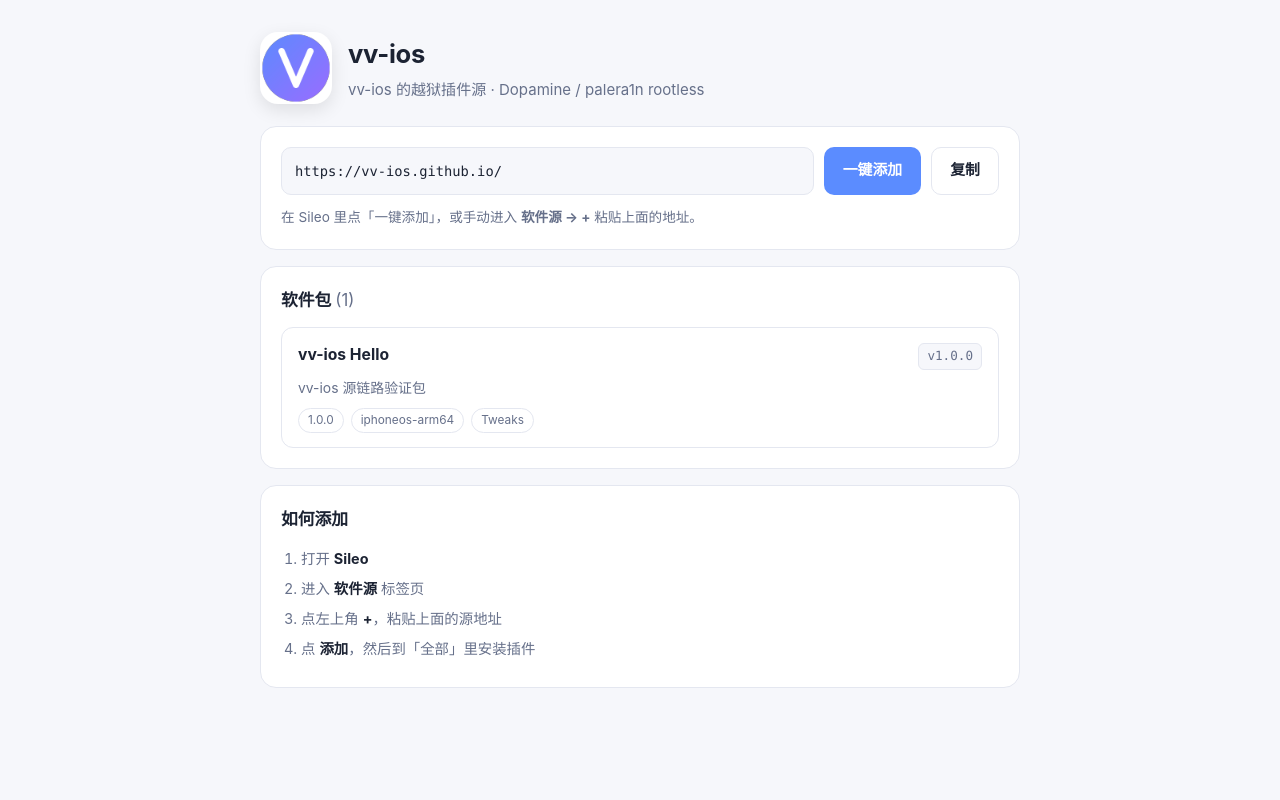
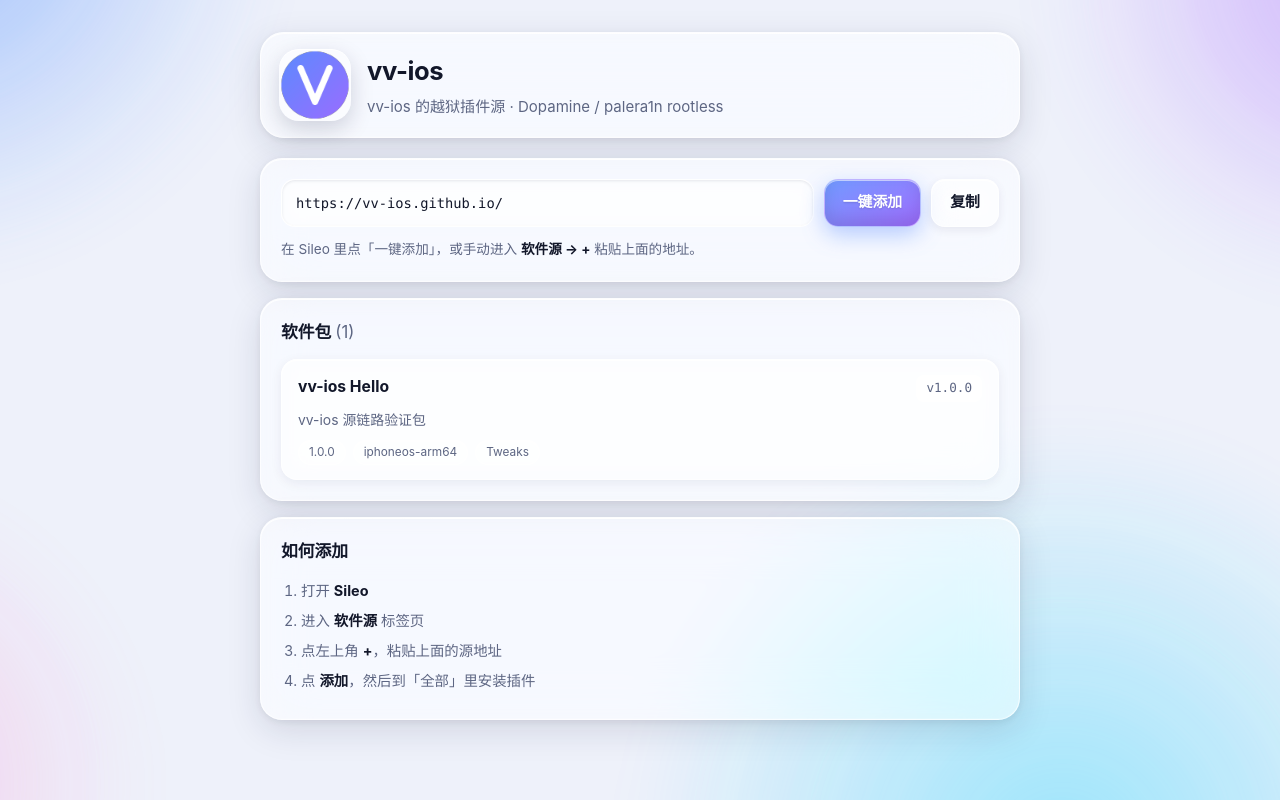
Before and after one commit to vv-ios/vv-ios.github.io, a plain HTML site: page index.html in a window 1280 px wide. Drawn offline with Linux system fonts and the light colour scheme.

Commit message:
style: 落地页改为液态玻璃风格

```diff
--- a/index.html
+++ b/index.html
@@ -8,83 +8,250 @@
 <style>
   :root{
     --accent:#5b8cff;
-    --bg:#f6f7fb;
-    --card:#ffffff;
-    --text:#1c2333;
-    --muted:#66708a;
-    --border:#e4e7f0;
+    --accent2:#9d6cff;
+    --text:#12172a;
+    --muted:#5d6683;
+    /* 液态玻璃：半透明表面 + 高光边 */
+    --glass:rgba(255,255,255,.55);
+    --glass-strong:rgba(255,255,255,.72);
+    --glass-brd:rgba(255,255,255,.70);
+    --glass-shine:rgba(255,255,255,.95);
+    --inner:rgba(255,255,255,.45);
+    --page: #eef1fa;
   }
   @media (prefers-color-scheme: dark){
-    :root{--bg:#12151d;--card:#1a1f2b;--text:#eef1f7;--muted:#98a1b8;--border:#2a3040;}
+    :root{
+      --text:#f2f5ff;
+      --muted:#a8b2cf;
+      --glass:rgba(30,36,52,.52);
+      --glass-strong:rgba(34,41,60,.68);
+      --glass-brd:rgba(255,255,255,.14);
+      --glass-shine:rgba(255,255,255,.30);
+      --inner:rgba(255,255,255,.06);
+      --page:#0b0e17;
+    }
   }
   *{box-sizing:border-box}
+  html{background:var(--page)}
   body{
     margin:0;padding:32px 18px 56px;
     font-family:-apple-system,BlinkMacSystemFont,"Segoe UI","PingFang SC","Hiragino Sans GB","Microsoft YaHei",sans-serif;
-    background:var(--bg);color:var(--text);line-height:1.6;
+    color:var(--text);line-height:1.6;
     -webkit-font-smoothing:antialiased;
+    background:var(--page);
+    position:relative;
+    min-height:100vh;
+    overflow-x:hidden;
   }
-  .wrap{max-width:760px;margin:0 auto}
-  .head{display:flex;align-items:center;gap:16px;margin-bottom:22px}
-  .head img{width:72px;height:72px;border-radius:18px;flex:0 0 auto;
-    box-shadow:0 6px 18px rgba(0,0,0,.10);background:var(--card)}
-  h1{margin:0 0 4px;font-size:1.6rem;letter-spacing:-.01em}
+
+  /* ---- 背景光斑：液态玻璃必须有东西可"折射" ---- */
+  body::before{
+    content:"";position:fixed;inset:-25vh -25vw;z-index:0;pointer-events:none;
+    background:
+      radial-gradient(46vw 46vw at 12% 8%,  rgba(91,140,255,.55), transparent 62%),
+      radial-gradient(40vw 40vw at 88% 14%, rgba(157,108,255,.48), transparent 62%),
+      radial-gradient(52vw 52vw at 72% 88%, rgba(64,201,255,.42),  transparent 64%),
+      radial-gradient(38vw 38vw at 8% 82%,  rgba(255,138,199,.38), transparent 62%);
+    filter:blur(42px) saturate(135%);
+    opacity:.95;
+  }
+  @media (prefers-color-scheme: dark){
+    body::before{opacity:.42;filter:blur(52px) saturate(120%)}
+  }
+
+  .wrap{max-width:760px;margin:0 auto;position:relative;z-index:1}
+
+  /* ---- 玻璃基类 ---- */
+  .glass{
+    position:relative;
+    background:var(--glass);
+    border:1px solid var(--glass-brd);
+    border-radius:22px;
+    -webkit-backdrop-filter:blur(26px) saturate(180%);
+    backdrop-filter:blur(26px) saturate(180%);
+    box-shadow:
+      0 10px 34px rgba(20,28,60,.13),
+      0 2px 8px rgba(20,28,60,.07),
+      inset 0 1px 0 var(--glass-shine),
+      inset 0 -1px 0 rgba(255,255,255,.14);
+  }
+  /* 顶部弧形高光：模拟玻璃边缘的镜面反射 */
+  .glass::after{
+    content:"";position:absolute;left:12px;right:12px;top:0;height:1px;
+    background:linear-gradient(90deg,transparent,var(--glass-shine) 22%,var(--glass-shine) 78%,transparent);
+    border-radius:2px;pointer-events:none;
+  }
+
+  .head{display:flex;align-items:center;gap:16px;margin-bottom:20px;
+    padding:16px 18px;border-radius:24px}
+  .head img{width:72px;height:72px;border-radius:20px;flex:0 0 auto;
+    background:var(--inner);
+    box-shadow:0 8px 22px rgba(20,28,60,.18), inset 0 1px 0 var(--glass-shine)}
+  h1{margin:0 0 4px;font-size:1.6rem;letter-spacing:-.015em;font-weight:750}
   .sub{margin:0;color:var(--muted);font-size:.94rem}
+
   .card{
-    background:var(--card);border:1px solid var(--border);border-radius:16px;
+    background:var(--glass);
+    border:1px solid var(--glass-brd);
+    border-radius:22px;
     padding:20px;margin-bottom:16px;
+    position:relative;
+    -webkit-backdrop-filter:blur(26px) saturate(180%);
+    backdrop-filter:blur(26px) saturate(180%);
+    box-shadow:
+      0 10px 34px rgba(20,28,60,.13),
+      0 2px 8px rgba(20,28,60,.07),
+      inset 0 1px 0 var(--glass-shine),
+      inset 0 -1px 0 rgba(255,255,255,.14);
   }
+  .card::after{
+    content:"";position:absolute;left:12px;right:12px;top:0;height:1px;
+    background:linear-gradient(90deg,transparent,var(--glass-shine) 22%,var(--glass-shine) 78%,transparent);
+    pointer-events:none;
+  }
+
   .urlrow{display:flex;gap:10px;align-items:stretch;flex-wrap:wrap}
+
+  /* 内凹玻璃槽 */
   code.url{
     flex:1 1 260px;min-width:0;
     font-family:ui-monospace,SFMono-Regular,Menlo,Consolas,monospace;
     font-size:.86rem;word-break:break-all;
-    background:var(--bg);border:1px solid var(--border);border-radius:10px;
-    padding:11px 13px;display:flex;align-items:center;
+    background:var(--inner);
+    border:1px solid var(--glass-brd);
+    border-radius:14px;
+    padding:11px 14px;display:flex;align-items:center;
+    -webkit-backdrop-filter:blur(10px);
+    backdrop-filter:blur(10px);
+    box-shadow:inset 0 1px 3px rgba(20,28,60,.10), inset 0 -1px 0 var(--glass-shine);
   }
+
   button{
-    font:inherit;font-size:.93rem;font-weight:600;cursor:pointer;
-    border:1px solid transparent;border-radius:10px;padding:11px 18px;
-    transition:transform .08s ease,opacity .15s ease;
+    font:inherit;font-size:.93rem;font-weight:650;cursor:pointer;
+    border-radius:14px;padding:11px 18px;
+    transition:transform .10s ease,box-shadow .18s ease,background .18s ease;
+    position:relative;overflow:hidden;
   }
-  button:active{transform:scale(.975)}
-  .primary{background:var(--accent);color:#fff}
-  .ghost{background:transparent;color:var(--text);border-color:var(--border)}
+  button:active{transform:scale(.972)}
+
+  /* 主按钮：玻璃球质感 */
+  .primary{
+    color:#fff;border:1px solid rgba(255,255,255,.42);
+    background:linear-gradient(150deg,
+      color-mix(in srgb,var(--accent) 88%,#fff 12%),
+      var(--accent2));
+    box-shadow:
+      0 8px 22px color-mix(in srgb,var(--accent) 42%,transparent),
+      inset 0 1px 0 rgba(255,255,255,.55),
+      inset 0 -8px 16px rgba(0,0,0,.10);
+    text-shadow:0 1px 2px rgba(0,0,0,.14);
+  }
+  /* 主按钮上的滑动高光 */
+  .primary::before{
+    content:"";position:absolute;top:0;left:-60%;width:45%;height:100%;
+    background:linear-gradient(100deg,transparent,rgba(255,255,255,.55),transparent);
+    transform:skewX(-18deg);transition:left .55s ease;
+  }
+  .primary:hover::before{left:120%}
+
+  .ghost{
+    color:var(--text);border:1px solid var(--glass-brd);
+    background:var(--inner);
+    -webkit-backdrop-filter:blur(12px);
+    backdrop-filter:blur(12px);
+    box-shadow:inset 0 1px 0 var(--glass-shine), 0 3px 10px rgba(20,28,60,.08);
+  }
+  .ghost:hover{background:var(--glass-strong)}
+
   .hint{color:var(--muted);font-size:.85rem;margin:12px 0 0}
+  .hint strong{color:var(--text)}
+
   .warn{
-    border-radius:12px;padding:13px 15px;font-size:.88rem;margin-bottom:16px;
-    background:#fff6e0;border:1px solid #f0d79a;color:#7a5a10;
+    border-radius:18px;padding:14px 16px;font-size:.88rem;margin-bottom:16px;
+    background:rgba(255,214,120,.34);
+    border:1px solid rgba(226,170,60,.55);
+    color:#6d4a05;
+    -webkit-backdrop-filter:blur(20px) saturate(160%);
+    backdrop-filter:blur(20px) saturate(160%);
+    box-shadow:inset 0 1px 0 rgba(255,255,255,.60), 0 8px 24px rgba(160,120,20,.12);
   }
   @media (prefers-color-scheme: dark){
-    .warn{background:#2e2612;border-color:#5c4a1c;color:#e8cf92}
+    .warn{background:rgba(120,92,20,.34);border-color:rgba(200,160,70,.40);color:#f0d79a}
   }
-  h2{font-size:1.05rem;margin:0 0 14px}
-  .pkg{border:1px solid var(--border);border-radius:12px;padding:14px 16px;margin-bottom:10px}
+
+  h2{font-size:1.05rem;margin:0 0 14px;font-weight:700}
+  h2 .cnt{color:var(--muted);font-weight:400}
+
+  /* 包卡片：更轻的一层玻璃 */
+  .pkg{
+    border:1px solid var(--glass-brd);border-radius:16px;
+    padding:14px 16px;margin-bottom:10px;
+    background:var(--inner);
+    -webkit-backdrop-filter:blur(12px);
+    backdrop-filter:blur(12px);
+    box-shadow:inset 0 1px 0 var(--glass-shine), 0 3px 12px rgba(20,28,60,.07);
+    transition:transform .16s ease, box-shadow .16s ease;
+  }
+  .pkg:hover{
+    transform:translateY(-2px);
+    box-shadow:inset 0 1px 0 var(--glass-shine), 0 10px 24px rgba(20,28,60,.14);
+  }
   .pkg:last-child{margin-bottom:0}
   .pkgtop{display:flex;justify-content:space-between;gap:12px;align-items:baseline;flex-wrap:wrap}
-  .pkgname{font-weight:650;font-size:.98rem}
+  .pkgname{font-weight:700;font-size:.98rem}
   .pkgver{font-family:ui-monospace,Menlo,monospace;font-size:.79rem;color:var(--muted);
-    background:var(--bg);border:1px solid var(--border);border-radius:6px;padding:2px 8px}
+    background:var(--glass-strong);border:1px solid var(--glass-brd);
+    border-radius:8px;padding:2px 9px;
+    box-shadow:inset 0 1px 0 var(--glass-shine)}
   .pkgdesc{color:var(--muted);font-size:.87rem;margin:7px 0 0}
   .tags{margin-top:9px;display:flex;gap:7px;flex-wrap:wrap}
-  .tag{font-size:.74rem;color:var(--muted);border:1px solid var(--border);
-    border-radius:999px;padding:2px 9px}
+  .tag{font-size:.74rem;color:var(--muted);border:1px solid var(--glass-brd);
+    border-radius:999px;padding:2px 10px;background:var(--inner);
+    box-shadow:inset 0 1px 0 var(--glass-shine)}
   .empty{color:var(--muted);font-size:.9rem;text-align:center;padding:22px 0}
   ol{margin:0;padding-left:20px;font-size:.9rem;color:var(--muted)}
   ol li{margin-bottom:7px}
   ol strong{color:var(--text);font-weight:650}
+
   .toast{
     position:fixed;left:50%;bottom:26px;transform:translate(-50%,72px);
-    background:#1c2333;color:#fff;font-size:.87rem;padding:10px 20px;border-radius:999px;
+    font-size:.87rem;padding:11px 22px;border-radius:999px;
+    color:var(--text);
+    background:var(--glass-strong);
+    border:1px solid var(--glass-brd);
+    -webkit-backdrop-filter:blur(24px) saturate(180%);
+    backdrop-filter:blur(24px) saturate(180%);
+    box-shadow:0 10px 30px rgba(20,28,60,.20), inset 0 1px 0 var(--glass-shine);
     opacity:0;transition:all .22s ease;pointer-events:none;z-index:9;
   }
   .toast.on{transform:translate(-50%,0);opacity:1}
+
+  /* 不支持 backdrop-filter 的老浏览器：退回不透明背景，避免文字糊在光斑上 */
+  @supports not ((backdrop-filter:blur(1px)) or (-webkit-backdrop-filter:blur(1px))){
+    .card,.head,.ghost,.pkg,.toast,.warn{background:rgba(255,255,255,.92)}
+    @media (prefers-color-scheme: dark){
+      .card,.head,.ghost,.pkg,.toast,.warn{background:rgba(26,32,46,.94)}
+    }
+  }
+
+  @media (max-width:520px){
+    body{padding:20px 14px 44px}
+    .head{padding:14px;border-radius:20px}
+    .head img{width:60px;height:60px;border-radius:17px}
+    h1{font-size:1.38rem}
+    .card{padding:16px;border-radius:19px}
+    .urlrow button{flex:1 1 auto}
+  }
+
+  @media (prefers-reduced-motion:reduce){
+    *{transition:none!important}
+  }
 </style>
 </head>
 <body>
 <div class="wrap">
 
-  <div class="head">
+  <div class="head glass">
     <img src="CydiaIcon.png" alt="源图标" onerror="this.style.visibility='hidden'">
     <div>
       <h1 id="repoName">vv-ios</h1>
@@ -107,7 +274,7 @@
   </div>
 
   <div class="card">
-    <h2>软件包 <span id="pkgCount" style="color:var(--muted);font-weight:400"></span></h2>
+    <h2>软件包 <span id="pkgCount" class="cnt"></span></h2>
     <div id="pkgList"><div class="empty">加载中…</div></div>
   </div>
 
```
